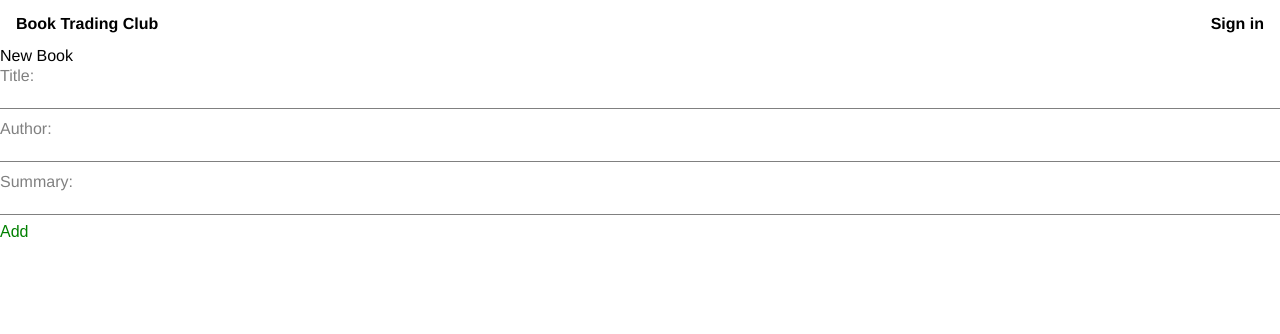
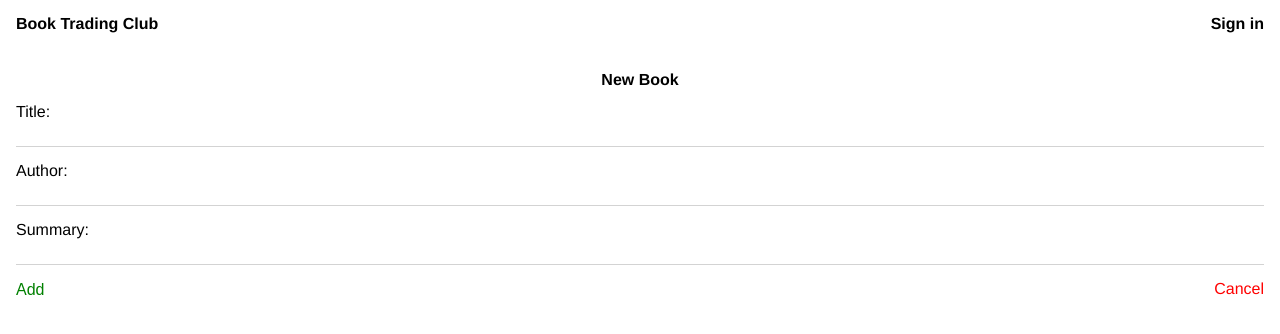
Before and after one commit to jordanleo7/fcc-book-club, a React (Create React App) app: page /addbook in a window 1280 px wide. Shown: the top 334 px of the page. Built offline with nearby package versions, Linux system fonts and the light colour scheme; no server answers.

Commit message:
Updated Profile Styling

```diff
--- a/src/components/AddBook.js
+++ b/src/components/AddBook.js
@@ -1,5 +1,5 @@
 import React, { Component } from "react";
-import { Redirect } from "react-router-dom";
+import { Link, Redirect } from "react-router-dom";
 import { graphql, compose, Mutation } from 'react-apollo';
 import { signedInUser, signedInUsersBooks, addBook } from '../queries';
 import gql from "graphql-tag";
@@ -38,7 +38,7 @@ class AddBook extends Component {
       refetchQueries={[{ query: signedInUsersBooks }]}
       >
       {addBook => (
-        <div className="addbook--container">
+        <div className="form--container">
           <h3>New Book</h3>
           <form onSubmit={e => {
             e.preventDefault();
@@ -89,7 +89,8 @@ class AddBook extends Component {
 
           </div>
 
-          <button type="submit" className="button--yes">Add</button>
+          <button type="submit" className="button--yes button--padding">Add</button>
+          <span><Link to={"/profile"} className="button--no button--padding float-right">Cancel</Link></span>
 
           </form>
         </div>
--- a/src/components/EditProfile.js
+++ b/src/components/EditProfile.js
@@ -1,5 +1,5 @@
 import React, { Component } from "react";
-import { Redirect } from "react-router-dom";
+import { Link, Redirect } from "react-router-dom";
 import { graphql, Mutation } from 'react-apollo';
 import { signedInUser } from '../queries';
 import gql from "graphql-tag";
@@ -85,8 +85,8 @@ class EditProfile extends Component {
       refetchQueries={[{ query: signedInUser }]}
       >
       {editUser => (
-        <div className="editprofile--container">
-          <h3>Edit Profile</h3>
+        <div className="form--container">
+          <h3>Update Profile</h3>
           <form onSubmit={e => {
             e.preventDefault();
             editUser({ variables: {
@@ -160,9 +160,12 @@ class EditProfile extends Component {
 
           </div>
 
-          <button type="submit" className="button--yes">Save</button>
+          <button type="submit" className="button--yes button--padding">Update</button>
+
+          <span><Link to={"/profile"} className="button--no button--padding float-right">Cancel</Link></span>
 
           </form>
+
         </div>
       )}
       </Mutation>
--- a/src/components/Profile.js
+++ b/src/components/Profile.js
@@ -8,22 +8,22 @@ class Profile extends Component {
 
   SignedInUser() {
     console.log(this.props,'signedInUsersBooks:',this.props.signedInUsersBooks.signedInUsersBooks, 'signedInUser:',this.props.signedInUser.signedInUser);
-    if (this.props.signedInUsersBooks.loading || this.props.signedInUser.loading) return <p>Loading</p>;
-    if (this.props.signedInUsersBooks.error || this.props.signedInUser.error) return <p>Error</p>;
+    if (this.props.signedInUsersBooks.loading || this.props.signedInUser.loading) return <p className="loading">Loading</p>;
+    if (this.props.signedInUsersBooks.error || this.props.signedInUser.error) return <p className="error">Error</p>;
     if (this.props.signedInUsersBooks && this.props.signedInUser) {
 
       return (
         <div className="profile--container">
-          <div className="profile--info">
+          <div>
             <h3>My Profile</h3>
             <ul>
               <li>{this.props.signedInUser.signedInUser.username}</li>
               <li>{this.props.signedInUser.signedInUser.givenName} {this.props.signedInUser.signedInUser.familyName}</li>
               <li>{this.props.signedInUser.signedInUser.city}, {this.props.signedInUser.signedInUser.myState}</li>
             </ul>
-            <Link to={"/editprofile"}>Update</Link>
+            <Link to={"/editprofile"} className="button--yes button--padding">Update</Link>
           </div>
-          <div className="profile--books">
+          <div>
             <h3>My Books</h3>
             <ul>
               {this.props.signedInUsersBooks.signedInUsersBooks.map((book) => (
@@ -32,9 +32,9 @@ class Profile extends Component {
                 </li>
               ))}
             </ul>
-            <Link to={"/addbook"}>Add Book</Link>
+            <Link to={"/addbook"} className="button--yes button--padding">Add Book</Link>
           </div>
-          <div className="bookrequests--container">
+          <div>
             <h3>Pending Book Requests</h3>
               <ul>
                 {
@@ -47,7 +47,7 @@ class Profile extends Component {
                             <Mutation mutation={acceptBookRequest}>
                               {(acceptBookRequest) => (
                                 <button
-                                  className="button--yes"
+                                  className="button--yes button--padding"
                                   onClick={() => {
                                     acceptBookRequest({
                                       variables: { id: book.id, requestedBy: book.requestedBy.id },
@@ -62,11 +62,11 @@ class Profile extends Component {
                                 </button>
                               )}
                             </Mutation>
-                            {" | "}
+
                             <Mutation mutation={denyBookRequest}>
                               {(denyBookRequest) => (
                                 <button
-                                  className="button--no"
+                                  className="button--no button--padding float-right"
                                   onClick={() => {
                                     console.log('decline request', book);
                                     denyBookRequest({
--- a/src/styles/index.css
+++ b/src/styles/index.css
@@ -1,3 +1,7 @@
+/*
+All Components
+*/
+
 body {
   font-family: Helvetica, Arial, sans-serif;
 }
@@ -5,6 +9,55 @@ body {
 a {
   text-decoration: none;
 }
+
+.loading {
+  text-align: center;
+}
+
+.error {
+  text-align: center;
+}
+
+.float-right {
+  float: right;
+}
+
+@media (min-width: 576px) {
+
+}
+
+/*
+Buttons
+*/
+
+.button--yes {
+  border: none;
+  color: green;
+  background: none;
+  font-size: 1em;
+  cursor: pointer;
+  padding: 0;
+  margin: 0;
+}
+
+.button--no {
+  border: none;
+  color: red;
+  background: none;
+  font-size: 1em;
+  cursor: pointer;
+  padding: 0;
+  margin: 0;
+}
+
+.button--padding {
+  padding: 8px 0;
+  display: inline-block;
+}
+
+/*
+Nav
+*/
 
 .nav {
   padding: 16px;
@@ -29,12 +82,12 @@ a {
   margin-left: 16px;
 }
 
+/*
+Profile
+*/
+
 .profile--container {
   padding: 16px;
-}
-
-@media (min-width: 576px) {
-
 }
 
 .profile--container h3 {
@@ -43,87 +96,41 @@ a {
   padding: 8px 0;
 }
 
-.profile--container a {
+.profile--container li a {
   color: blue;
 }
 
-.profile--info {
-
-}
-
-.profile--info li {
-  padding: 0 0 8px 0;
-}
-
-.profile--books {
-
-}
-
-.profile--books li {
+.profile--container li {
   padding: 8px 0;
   border-bottom: 1px solid lightgray;
 }
 
-.editprofile--container {
+/*
+AddBook, EditProfile
+*/
+
+.form--container {
   padding: 16px;
 }
 
-.editprofile--container h3 {
+.form--container h3 {
   font-weight: bold;
   text-align: center;
+  padding: 8px 0;
 }
 
-.editprofile--container label {
+.form--container label {
   display: block;
   padding: 8px 0;
-  color: gray;
+  color: black;
 }
 
-.editprofile--container input {
+.form--container input {
   display: block;
   border: none;
   border-radius: none;
-  border-bottom: 1px solid gray;
+  border-bottom: 1px solid lightgray;
   font-size: 1em;
   padding: 4px 0;
   width: 100%;
 }
-
-.addbook--container label {
-  color: gray;
-  display: block;
-  padding: 4px 0;
-}
-
-.addbook--container input {
-  display: block;
-  border: none;
-  border-radius: none;
-  border-bottom: 1px solid gray;
-  font-size: 1em;
-  margin: 4px 0;
-  width: 100%;
-}
-
-.bookrequests--container li {
-  padding: 8px 0;
-  border-bottom: 1px solid lightgray;
-}
-
-.button--yes {
-  border: none;
-  color: green;
-  background: none;
-  font-size: 1em;
-  cursor: pointer;
-  padding: 0;
-}
-
-.button--no {
-  border: none;
-  color: red;
-  background: none;
-  font-size: 1em;
-  cursor: pointer;
-  padding: 0;
-}
```
